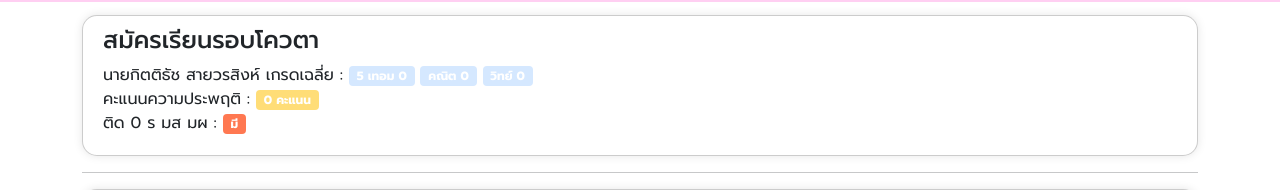
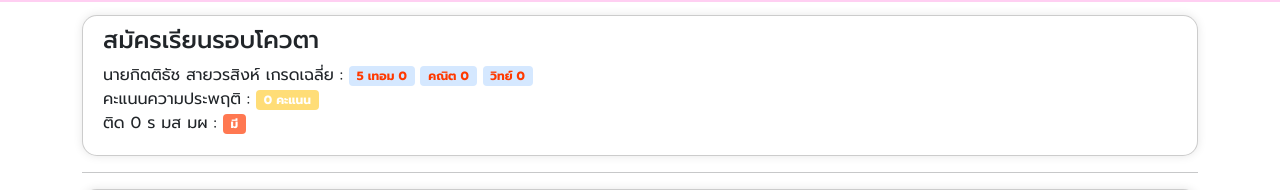
Before and after one commit to MasterMong/Registerpk, a PHP site: page /choose.php in a window 1280 px wide. Shown: the part 54-244 px from the top of the page. Run offline with PHP 8.4, Linux system fonts and the light colour scheme; a user stored in the database is signed in; some libraries are stand-ins or nearby versions.

Commit message:
Add files via upload

```diff
--- a/choose.php
+++ b/choose.php
@@ -36,9 +36,9 @@ require('helper/server/checkplan.php');
                 <div>
                     <span><?php echo $_SESSION['name']; ?></span>
                     <span> เกรดเฉลี่ย : </span>
-                    <span class="badge bg-secondary" class="gpa">5 เทอม <?php echo $_SESSION['grade']; ?></span>
-                    <span class="badge bg-secondary" class="gpa">คณิต <?php echo $_SESSION['math']; ?></span>
-                    <span class="badge bg-secondary badge bg-secondary" class="gpa">วิทย์ <?php echo $_SESSION['sci']; ?></span>
+                    <span class="badge bg-secondary gpa">5 เทอม <?php echo $_SESSION['grade']; ?></span>
+                    <span class="badge bg-secondary gpa">คณิต <?php echo $_SESSION['math']; ?></span>
+                    <span class="badge bg-secondary badge bg-secondary gpa">วิทย์ <?php echo $_SESSION['sci']; ?></span>
                 </div>
                 <div><span>คะแนนความประพฤติ : </span><span class="badge bg-warning"><?php echo $_SESSION['point']; ?> คะแนน</span></div>
                 <?php if (isset($_SESSION['username'])) : ?>
@@ -68,7 +68,7 @@ require('helper/server/checkplan.php');
                                 <hr>
                                 <div>
                                 <?php if (isset($_SESSION['username'])) : ?>
-                                    <?php if ($_SESSION['grade'] >= 2.75 && $_SESSION['math'] >= 2.5 && $_SESSION['sci'] >= 2.5 && $_SESSION['zero'] == 0) : ?>) : ?>
+                                    <?php if ($_SESSION['grade'] >= 2.75 && $_SESSION['math'] >= 2.5 && $_SESSION['sci'] >= 2.5 && $_SESSION['zero'] == 0) : ?>
                                         <p class="fw-bold">คุณสมบัติ</p>
                                     <?php else : ?>
                                         <p class="fw-bold text-danger">คุณสมบัติ</p>
@@ -82,7 +82,7 @@ require('helper/server/checkplan.php');
                                 </ul>
                                 </div>
                                 <?php if (isset($_SESSION['username'])) : ?>
-                                    <?php if ($_SESSION['grade'] >= 2.75 && $_SESSION['math'] >= 2.5 && $_SESSION['sci'] >= 2.5 && $_SESSION['zero'] == 0) : ?>) : ?>
+                                    <?php if ($_SESSION['grade'] >= 2.75 && $_SESSION['math'] >= 2.5 && $_SESSION['sci'] >= 2.5 && $_SESSION['zero'] == 0) : ?>
                                         <div class="text-center">
                                         <button class="btn btn-primary animated-button" type="button" name="plan" value="วิทยาศาสตร์ – คณิตศาสตร์ : SMT" onclick="confirmForm('วิทยาศาสตร์ – คณิตศาสตร์ : SMT')"><i class="far fa-edit"></i>&nbsp;สมัคร</button>
                                         </div>
```
